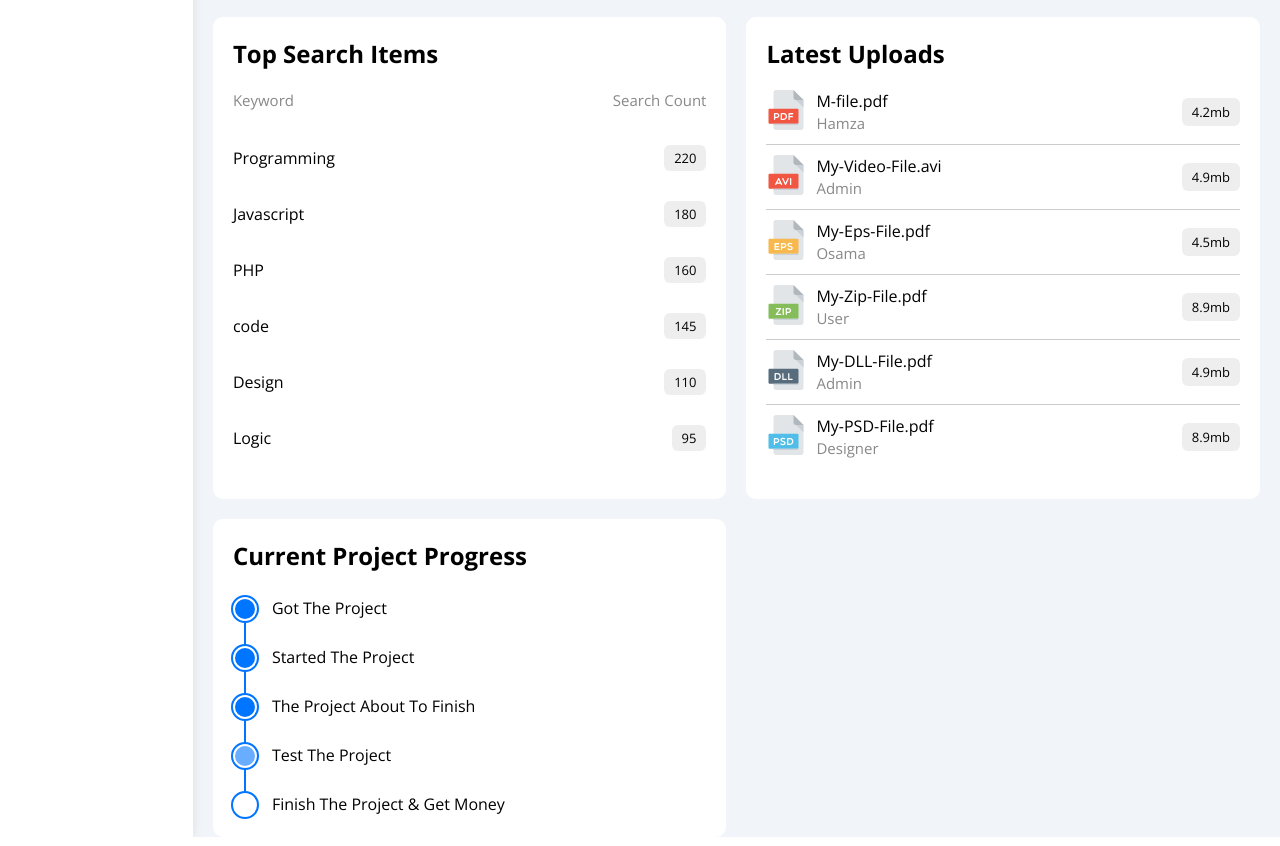
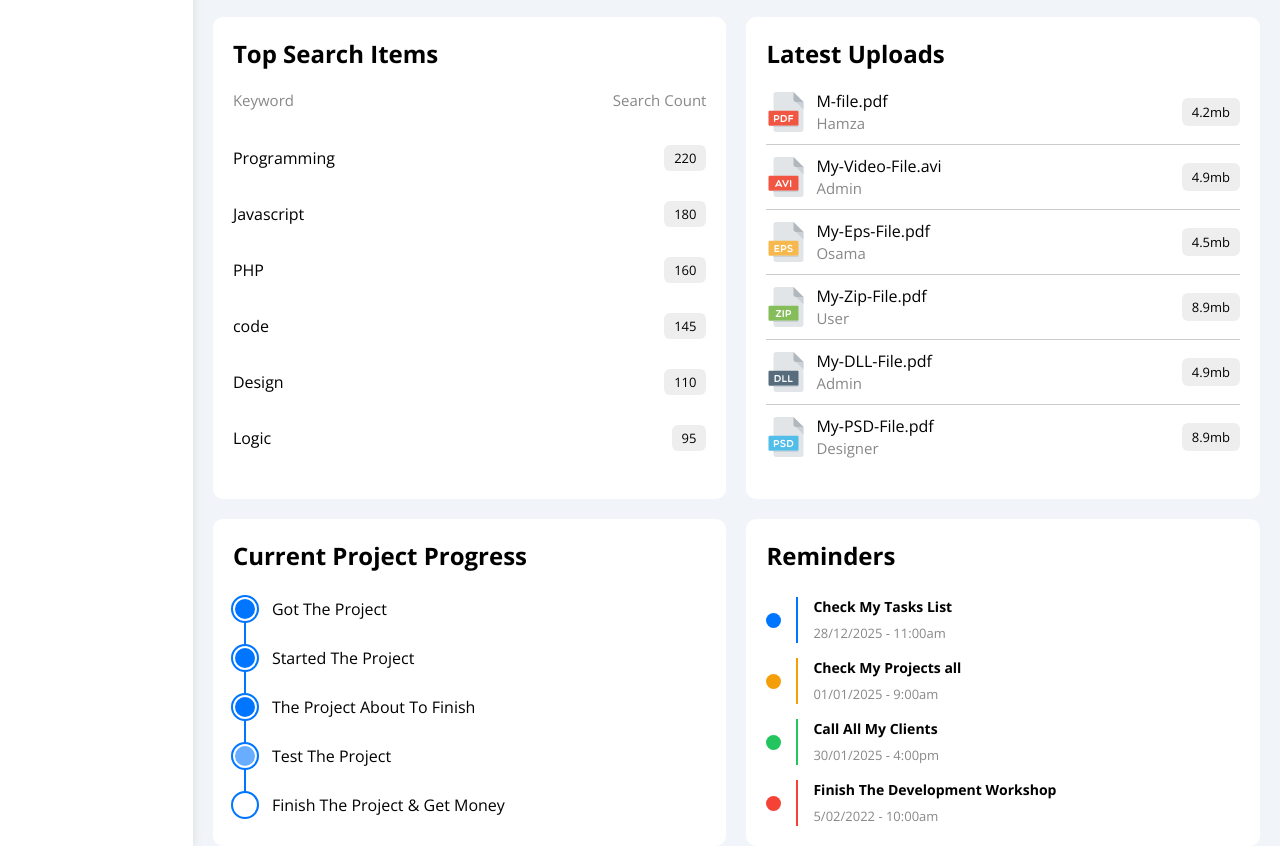
Before and after one commit to HAMZAELMANZARI/Dashboard-To-Do-Tasks, a plain HTML site: page index.html in a window 1280 px wide. Shown: the part 1512-2358 px from the top of the page. Drawn offline with nearby package versions, Linux system fonts and the light colour scheme.

Commit message:
Update File

```diff
--- a/CSS/framework.css
+++ b/CSS/framework.css
@@ -42,6 +42,9 @@
 .p-20 {
     padding: 20px;
 }
+.pl-15 {
+    padding-left: 15px;
+}
 .pt-15 {
     padding-top: 15px;
 }
@@ -66,17 +69,32 @@
 .mt-5 {
     margin-top: 5px;
 }
+.mt-15 {
+    margin-top: 15px;
+}
 .mt-20 {
     margin-top: 20px;
 }
 .mt-25 {
     margin-top: 25px;
 }
+.mr-10 {
+    margin-right: 10px;
+}
+.mr-15 {
+    margin-right: 15px;
+}
+.mb-5 {
+    margin-bottom: 5px;
+}
 .mb-10 {
     margin-bottom: 10px;
 }
 .mb-20 {
     margin-bottom: 20px;
+}
+.mb-25 {
+    margin-bottom: 25px;
 }
 .mb-30 {
     margin-bottom: 30px;
@@ -103,6 +121,9 @@
 }
 .bg-green {
     background-color: var(--green-color);
+}
+.bg-red {
+    background-color: var(--red-color);
 }
 .c-white {
     color: #fff;
@@ -179,6 +200,13 @@
     -ms-border-radius: 10px;
     -o-border-radius: 10px;
 }
+.rad-half {
+    border-radius: 50%;
+    -webkit-border-radius: 50%;
+    -moz-border-radius: 50%;
+    -ms-border-radius: 50%;
+    -o-border-radius: 50%;
+}
 /* End border */
 /* Start Components*/
 .between-flex {
--- a/CSS/master.css
+++ b/CSS/master.css
@@ -469,6 +469,24 @@ ul {
     -webkit-animation: change-position 3s infinite alternate;
 }
 /* End Last Project */
+/* Start Reminders */
+.reminder ul li .key {
+    width: 15px;
+    height: 15px;
+}
+.reminder ul li > .blue {
+    border-left: 2px solid var(--blue-color);
+}
+.reminder ul li > .orange {
+    border-left: 2px solid var(--orange-color);
+}
+.reminder ul li > .green {
+    border-left: 2px solid var(--green-color);
+}
+.reminder ul li > .red {
+    border-left: 2px solid var(--red-color);
+}
+/* End Reminders */
 /* Start Animation */
 @keyframes change-color {
     from {
--- a/index.html
+++ b/index.html
@@ -21,49 +21,49 @@
             <h3 class="p-relative txt-c mt-o">Elmanzari</h3>
             <ul>
                 <li>
-                    <a class="active d-flex align-center fs-14 c-black rad-6 p-10" href="index.html" title="Dashboard">
+                    <a class="active d-flex a-center fs-14 c-black rad-6 p-10" href="index.html" title="Dashboard">
                         <i class="fa-regular fa-chart-bar fa-fw"></i>
                         <span class="hide-mobile">Dashboard</span>
                     </a>
                 </li>
                 <li>
-                    <a class="d-flex align-center fs-14 c-black rad-6 p-10" href="settings.html" title="Settings">
+                    <a class="d-flex a-center fs-14 c-black rad-6 p-10" href="settings.html" title="Settings">
                         <i class="fa-solid fa-gear fa-fw"></i>
                         <span class="hide-mobile">Settings</span>
                     </a>
                 </li>
                 <li>
-                    <a class="d-flex align-center fs-14 c-black rad-6 p-10" href="profile.html" title="Profile">
+                    <a class="d-flex a-center fs-14 c-black rad-6 p-10" href="profile.html" title="Profile">
                         <i class="fa-regular fa-user fa-fw"></i>
                         <span class="hide-mobile">Profile</span>
                     </a>
                 </li>
                 <li>
-                    <a class="d-flex align-center fs-14 c-black rad-6 p-10" href="projects.html" title="Projects">
+                    <a class="d-flex a-center fs-14 c-black rad-6 p-10" href="projects.html" title="Projects">
                     <i class="fa-solid fa-diagram-project fa-fw"></i>
                     <span class="hide-mobile">Projects</span>
                     </a>
                 </li>
                 <li>
-                    <a class="d-flex align-center fs-14 c-black rad-6 p-10" href="courses.html" title="Courses">
+                    <a class="d-flex a-center fs-14 c-black rad-6 p-10" href="courses.html" title="Courses">
                         <i class="fa-solid fa-graduation-cap fa-fw"></i>
                         <span class="hide-mobile">Courses</span>
                     </a>
                 </li>
                 <li>
-                    <a class="d-flex align-center fs-14 c-black rad-6 p-10" href="friends.html" title="Friends">
+                    <a class="d-flex a-center fs-14 c-black rad-6 p-10" href="friends.html" title="Friends">
                         <i class="fa-regular fa-circle-user fa-fw"></i>
                         <span class="hide-mobile">Friends</span>
                     </a>
                 </li>
                 <li>
-                    <a class="d-flex align-center fs-14 c-black rad-6 p-10" href="files.html" title="Files">
+                    <a class="d-flex a-center fs-14 c-black rad-6 p-10" href="files.html" title="Files">
                         <i class="fa-regular fa-file fa-fw"></i>
                         <span class="hide-mobile">Files</span>
                     </a>
                 </li>
                 <li>
-                    <a class="d-flex align-center fs-14 c-black rad-6 p-10" href="plans.html" title="Plans">
+                    <a class="d-flex a-center fs-14 c-black rad-6 p-10" href="plans.html" title="Plans">
                         <i class="fa-regular fa-credit-card fa-fw"></i>
                         <span class="hide-mobile">Plans</span>
                     </a>
@@ -119,7 +119,7 @@
                 <article class="targets p-20 bg-white rad-10">
                     <h2 class="mt-0 mb-10">Yearly Targets</h2>
                     <p class="mt-0 mb-20 c-grey fs-15">Targets Of The Year</p>
-                    <div class="targets-row mb-20 blue d-flex align-center">
+                    <div class="targets-row mb-20 blue d-flex a-center">
                         <div class="icon center-flex">
                             <i class="fa-solid fa-dollar-sign fa-lg c-blue"></i>
                         </div>
@@ -133,7 +133,7 @@
                             </div>
                         </div>
                     </div>
-                    <div class="targets-row mb-20 orange d-flex align-center">
+                    <div class="targets-row mb-20 orange d-flex a-center">
                         <div class="icon center-flex">
                             <i class="fa-solid fa-code fa-lg c-orange"></i>
                         </div>
@@ -147,7 +147,7 @@
                             </div>
                         </div>
                     </div>
-                    <div class="targets-row mb-20 green d-flex align-center">
+                    <div class="targets-row mb-20 green d-flex a-center">
                         <div class="icon center-flex">
                             <i class="fa-solid fa-user fa-lg c-green"></i>
                         </div>
@@ -308,7 +308,7 @@
                     <h2 class="mt-0 mb-20">Latest Uploads</h2>
                     <ul class="m-0">
                         <li class="between-flex pb-10 mb-10">
-                            <div class="d-flex align-center">
+                            <div class="d-flex a-center">
                                 <img class="mr-10" src="images/pdf.svg" alt="icon pdf">
                                 <div>
                                     <span class="d-block">M-file.pdf</span>
@@ -318,7 +318,7 @@
                             <div class="bg-eee btn-shape fs-13">4.2mb</div>
                         </li>
                         <li class="between-flex pb-10 mb-10">
-                            <div class="d-flex align-center">
+                            <div class="d-flex a-center">
                                 <img class="mr-10" src="images/avi.svg" alt="icon pdf">
                                 <div>
                                     <span class="d-block">My-Video-File.avi</span>
@@ -328,7 +328,7 @@
                             <div class="bg-eee btn-shape fs-13">4.9mb</div>
                         </li>
                         <li class="between-flex pb-10 mb-10">
-                            <div class="d-flex align-center">
+                            <div class="d-flex a-center">
                                 <img class="mr-10" src="images/eps.svg" alt="icon pdf">
                                 <div>
                                     <span class="d-block">My-Eps-File.pdf</span>
@@ -338,7 +338,7 @@
                             <div class="bg-eee btn-shape fs-13">4.5mb</div>
                         </li>
                         <li class="between-flex pb-10 mb-10">
-                            <div class="d-flex align-center">
+                            <div class="d-flex a-center">
                                 <img class="mr-10" src="images/zip.svg" alt="icon pdf">
                                 <div>
                                     <span class="d-block">My-Zip-File.pdf</span>
@@ -348,7 +348,7 @@
                             <div class="bg-eee btn-shape fs-13">8.9mb</div>
                         </li>
                         <li class="between-flex pb-10 mb-10">
-                            <div class="d-flex align-center">
+                            <div class="d-flex a-center">
                                 <img class="mr-10" src="images/dll.svg" alt="icon pdf">
                                 <div>
                                     <span class="d-block">My-DLL-File.pdf</span>
@@ -358,7 +358,7 @@
                             <div class="bg-eee btn-shape fs-13">4.9mb</div>
                         </li>
                         <li class="between-flex pb-10 mb-10">
-                            <div class="d-flex align-center">
+                            <div class="d-flex a-center">
                                 <img class="mr-10" src="images/psd.svg" alt="icon dll">
                                 <div>
                                     <span class="d-block">My-PSD-File.pdf</span>
@@ -374,15 +374,50 @@
                 <article class="last-project p-20 bg-white rad-10 p-relative">
                     <h2 class="mt-0 mb-20">Current Project Progress</h2>
                     <ul class="m-0 p-relative">
-                        <li class="mt-25 d-flex align-center done">Got The Project</li>
-                        <li class="mt-25 d-flex align-center done">Started The Project</li>
-                        <li class="mt-25 d-flex align-center done">The Project About To Finish</li>
-                        <li class="mt-25 d-flex align-center current">Test The Project</li>
-                        <li class="mt-25 d-flex align-center ">Finish The Project & Get Money</li>
+                        <li class="mt-25 d-flex a-center done">Got The Project</li>
+                        <li class="mt-25 d-flex a-center done">Started The Project</li>
+                        <li class="mt-25 d-flex a-center done">The Project About To Finish</li>
+                        <li class="mt-25 d-flex a-center current">Test The Project</li>
+                        <li class="mt-25 d-flex a-center ">Finish The Project & Get Money</li>
                     </ul>
                     <img class="launch-icon hide-mobile" src="images/project.png" alt="launch-icon">
                 </article>
                 <!--End last project progress-->
+                <!-- Start Reminders -->
+                <article class="reminder p-20 bg-white rad-10 p-relative">
+                    <h2 class="mt-0 mb-25">Reminders</h2>
+                    <ul class="m-0">
+                        <li class="d-flex a-center mt-15">
+                            <span class="key bg-blue mr-15 rad-half"></span>
+                            <div class="pl-15 blue">
+                                <p class="fs-14 fw-bold mt-0 mb-5">Check My Tasks List</p>
+                                <span class="fs-13 c-grey"> 28/12/2025 - 11:00am </span>
+                            </div>
+                        </li>
+                        <li class="d-flex a-center mt-15">
+                            <span class="key bg-orange mr-15 rad-half"></span>
+                            <div class="pl-15 orange">
+                                <p class="fs-14 fw-bold mt-0 mb-5">Check My Projects all</p>
+                                <span class="fs-13 c-grey"> 01/01/2025 - 9:00am </span>
+                            </div>
+                        </li>
+                        <li class="d-flex a-center mt-15">
+                            <span class="key bg-green mr-15 rad-half"></span>
+                            <div class="pl-15 green">
+                                <p class="fs-14 fw-bold mt-0 mb-5">Call All My Clients</p>
+                                <span class="fs-13 c-grey"> 30/01/2025 - 4:00pm </span>
+                            </div>
+                        </li>
+                        <li class="d-flex a-center mt-15">
+                            <span class="key bg-red mr-15 rad-half"></span>
+                            <div class="pl-15 red">
+                                <p class="fs-14 fw-bold mt-0 mb-5">Finish The Development Workshop</p>
+                                <span class="fs-13 c-grey"> 5/02/2022 - 10:00am </span>
+                            </div>
+                        </li>
+                    </ul>
+                </article>
+                <!-- End Reminders -->
             </section>
         </main>
     </div>
```
